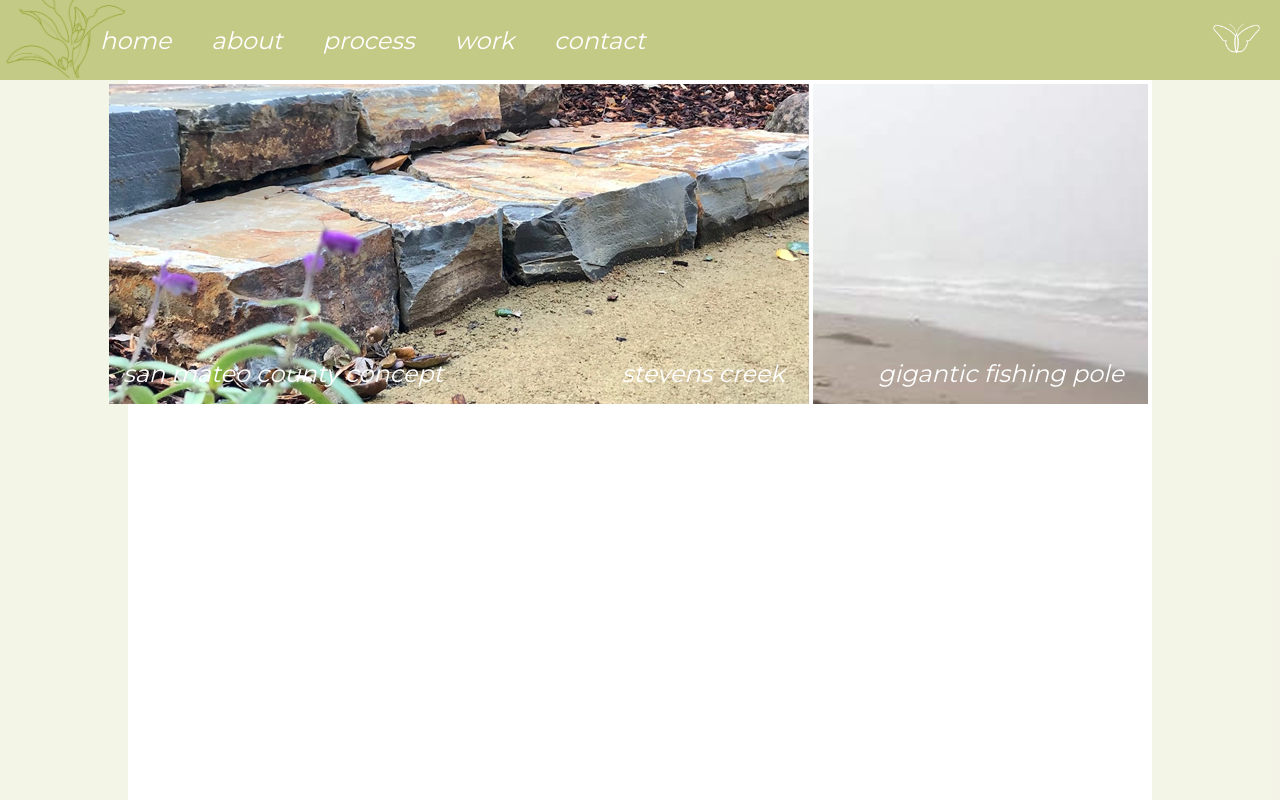
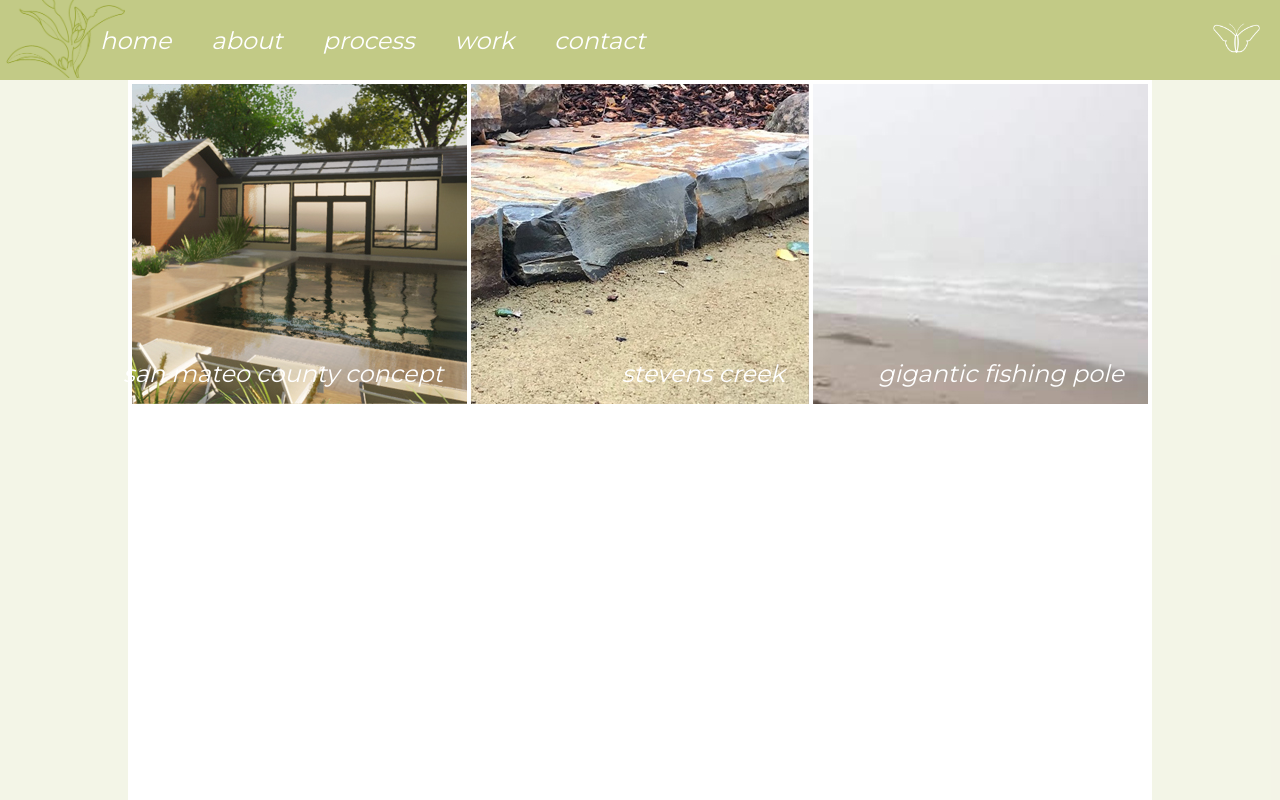
Before and after one commit to kmart2k1/bendiga, a React (Create React App) app in the folder bendiga-ui/: page /work in a window 1280 px wide. Shown: the top 800 px of the page. Built offline with nearby package versions, Linux system fonts and the light colour scheme.

Commit message:
ui fixes

```diff
--- a/bendiga-ui/src/components/work/index.js
+++ b/bendiga-ui/src/components/work/index.js
@@ -71,6 +71,7 @@ const WorkPage = () => {
               md={6}
               lg={4}
               style={{
+                overflow: 'hidden',
                 border: 'solid 4px #ffffff',
                 borderLeft: 'solid 2px #ffffff',
                 borderRight: 'solid 2px #ffffff',
```
